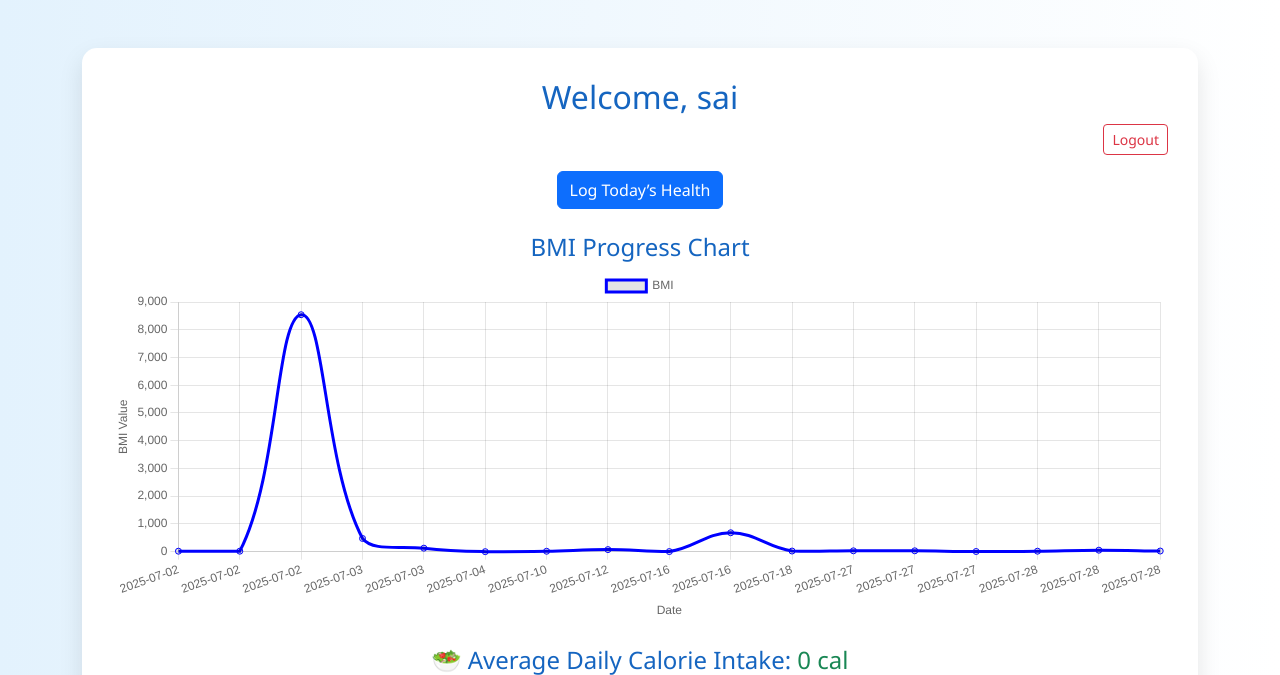
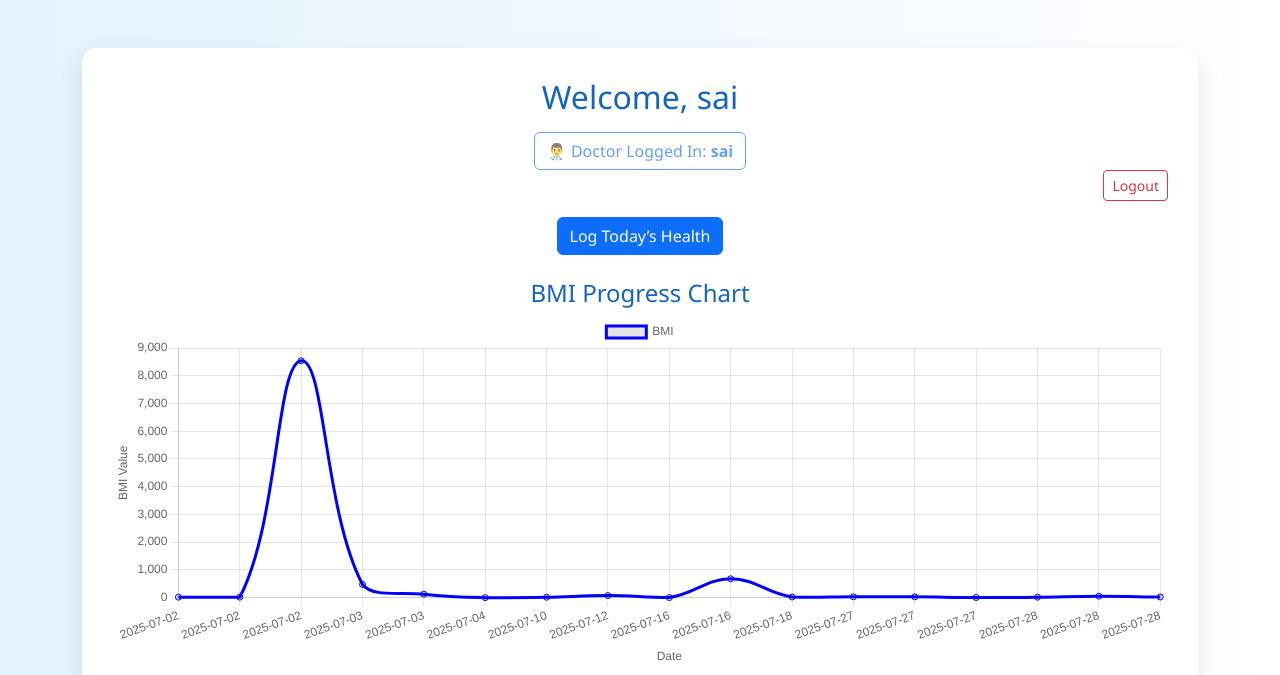
Before and after one commit to Sai123-collab/careconnect, a Flask app: page /patientsdashboard in a window 1280 px wide. Shown: the top 675 px of the page. Run offline with Flask 3, Linux system fonts and the light colour scheme; a user stored in the database is signed in; data comes from the database, SQL or seed files in the repository.

Commit message:
Update patient_dashboard.html

```diff
--- a/templates/patient_dashboard.html
+++ b/templates/patient_dashboard.html
@@ -4,10 +4,8 @@
     <title>Patient Dashboard</title>
     <meta name="viewport" content="width=device-width, initial-scale=1">
     <script src="https://cdn.jsdelivr.net/npm/chart.js"></script>
-    <link
-        rel="stylesheet"
-        href="https://cdn.jsdelivr.net/npm/bootstrap@5.3.0/dist/css/bootstrap.min.css"
-    >
+    <link href="https://cdn.jsdelivr.net/npm/bootstrap@5.3.0/dist/css/bootstrap.min.css" rel="stylesheet">
+
     <style>
         body {
             background: linear-gradient(to right, #e3f2fd, #ffffff);
@@ -39,6 +37,24 @@
 <div class="container mt-5">
     <div class="dashboard-container">
         <h2>Welcome, {{ name }}</h2>
+       {% if doctor_name %}
+            <div class="text-center mt-3">
+                <button class="btn btn-outline-primary" disabled>
+                    👨‍⚕️ Doctor Logged In: <strong>{{ doctor_name }}</strong>
+                </button>
+            </div>
+        {% else %}
+            <div class="text-center mt-3">
+                <button class="btn btn-outline-secondary" disabled>
+                    No Doctor Logged In Recently
+                </button>
+            </div>
+        {% endif %}
+
+
+
+
+
         <div class="d-flex justify-content-end">
             <a href="/" class="btn btn-outline-danger btn-sm mb-3">Logout</a>
         </div>
```
